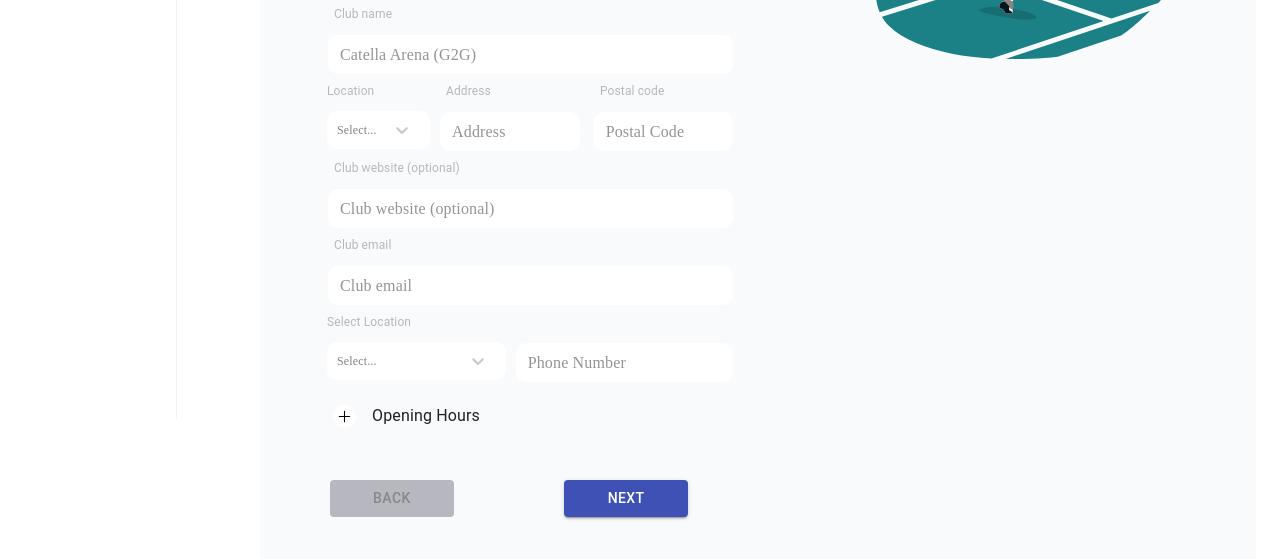
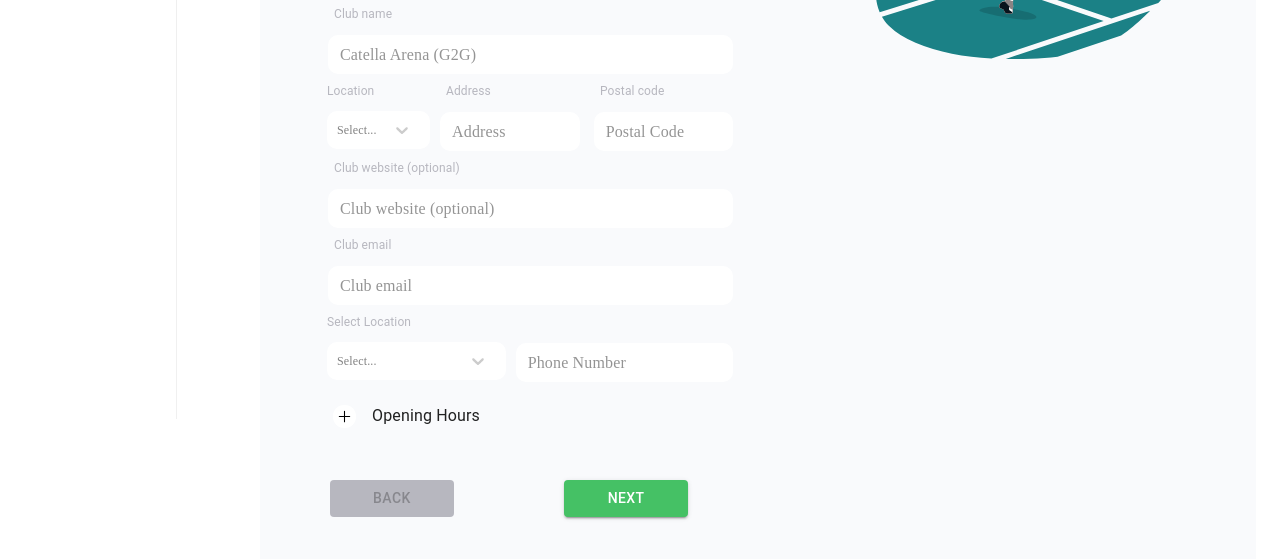
Before and after one commit to mansi-trivedi6396/vercel, a Gatsby site: page /Admin/Component/Stapper/StapperMain in a window 1280 px wide. Shown: the part 381-940 px from the top of the page. Built offline with nearby package versions, Linux system fonts and the light colour scheme; Gatsby itself is replaced by a stand-in of ours.

Commit message:
edit css

```diff
--- a/src/pages/Admin/Component/Stapper/StapperMain.js
+++ b/src/pages/Admin/Component/Stapper/StapperMain.js
@@ -115,14 +115,14 @@ const useStyle = makeStyles(theme => ({
     width: "25%",
   },
   buttonNext: {
-    backgroundColor: `${ButtonColor}`,
+    backgroundColor: "#45C165",
     "&:hover":{
-      backgroundColor:`${ButtonColor}`
+      backgroundColor:"#45C165"
     },
     "&:focus": {
       outline: 0,
       border: 0,
-      backgroundColor: `${ButtonColor}`,
+      backgroundColor: "#45C165",
     },
     marginLeft: "10px",
     color: "white",
@@ -138,7 +138,7 @@ const useStyle = makeStyles(theme => ({
   ButtonFinal:{
     color: "white",
   width: "25%",
-  backgroundColor:`${ButtonColor}`,
+  backgroundColor:"#45C165",
   boxShadow: "NONE",
   justifyContent: "CENTER",
   display: "FLEX",
```
